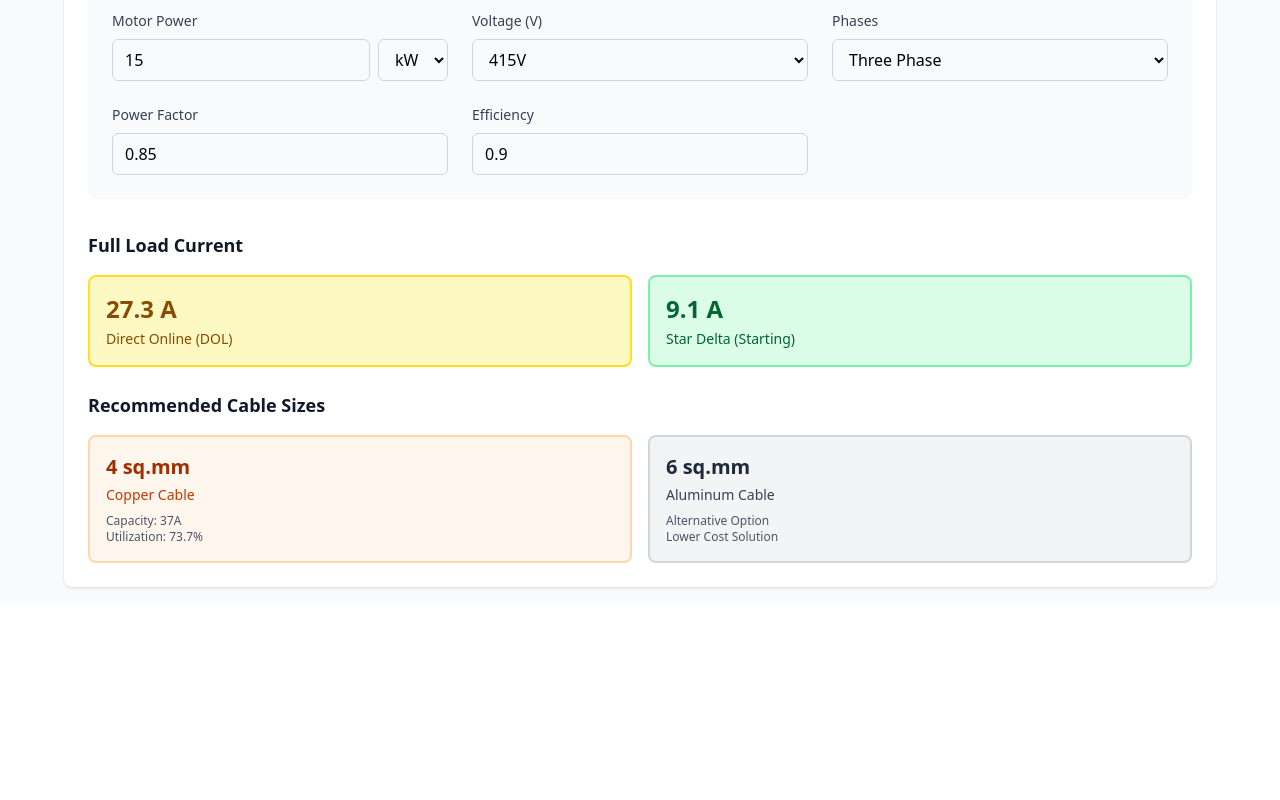
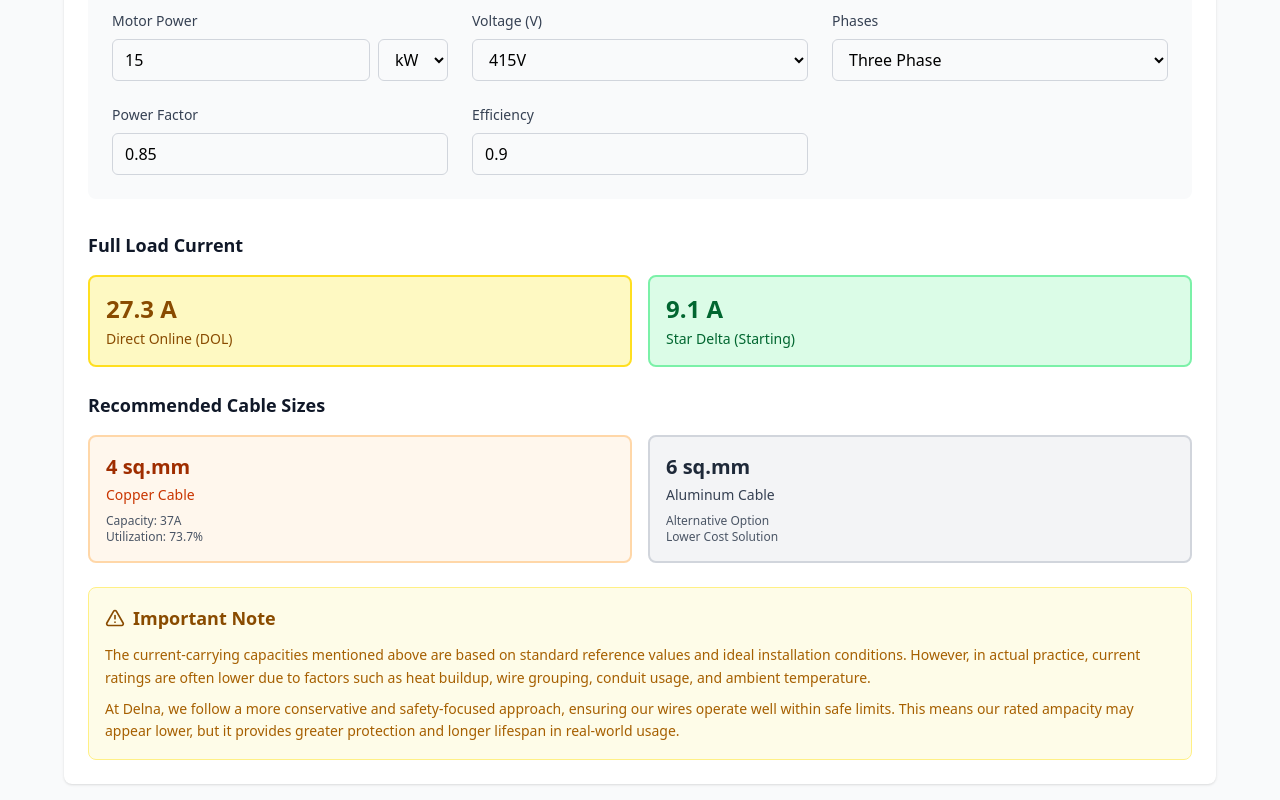
Before and after one commit to dhananjaymonga/Delna-Electric, a React (Vite) app: page /cable-assist in a window 1280 px wide. Shown: the part 217-1017 px from the top of the page. Before the commit the page ends 820 px from the top, so only its background shows below. Built offline with nearby package versions, Linux system fonts and the light colour scheme.

Commit message:
cable-assit add on disclimir

```diff
--- a/src/components/CableAssit.jsx
+++ b/src/components/CableAssit.jsx
@@ -1,6 +1,7 @@
 import React from 'react';
 import { useState, useEffect } from 'react';
 import { ArrowUp, Home } from 'lucide-react';
+import { AlertTriangle } from 'lucide-react';
 
 export default function CableAssistCalculator() {
   const [motorOutput, setMotorOutput] = useState(15);
@@ -251,27 +252,19 @@ export default function CableAssistCalculator() {
                   </div>
                 </div>
 
-                {/* Protection */}
-                {/* <div>
-                  <h3 className="text-lg font-semibold text-gray-900 mb-4">Protection Requirements</h3>
-                  <div className="grid grid-cols-1 md:grid-cols-3 gap-4">
-                    <div className="bg-blue-50 border border-blue-200 rounded-lg p-4">
-                      <div className="text-lg font-bold text-blue-800">{(currentDOL * 1.25).toFixed(1)}A</div>
-                      <div className="text-sm text-blue-700">Overload Setting</div>
-                      <div className="text-xs text-gray-600">125% of FLA</div>
+             {/* Disclaimer */}
+                <div className="bg-yellow-50 border border-yellow-200 rounded-lg p-4">
+                  <h3 className="text-lg font-semibold text-yellow-800 mb-3 flex items-center gap-2">
+                    <AlertTriangle className="h-5 w-5" />
+                    Important Note
+                  </h3>
+                  <p className="text-sm text-yellow-700 leading-relaxed">
+                    The current-carrying capacities mentioned above are based on standard reference values and ideal installation conditions. However, in actual practice, current ratings are often lower due to factors such as heat buildup, wire grouping, conduit usage, and ambient temperature.
+                  </p>
+                  <p className="text-sm text-yellow-700 leading-relaxed mt-2">
+                    At Delna, we follow a more conservative and safety-focused approach, ensuring our wires operate well within safe limits. This means our rated ampacity may appear lower, but it provides greater protection and longer lifespan in real-world usage.
+                  </p>
                 </div>
-                    <div className="bg-purple-50 border border-purple-200 rounded-lg p-4">
-                      <div className="text-lg font-bold text-purple-800">{(currentDOL * 2.5).toFixed(0)}A</div>
-                      <div className="text-sm text-purple-700">MCB Rating</div>
-                      <div className="text-xs text-gray-600">250% of FLA</div>
-                    </div>
-                    <div className="bg-green-50 border border-green-200 rounded-lg p-4">
-                      <div className="text-lg font-bold text-green-800">{(currentDOL * 6).toFixed(0)}A</div>
-                      <div className="text-sm text-green-700">Starting Current</div>
-                      <div className="text-xs text-gray-600">Typical DOL</div>
-                    </div>
-                  </div>
-                </div> */}
               </div>
             </div>
           ) : (
@@ -309,7 +302,7 @@ export default function CableAssistCalculator() {
            <div className="mt-8 p-4 bg-blue-50 border border-blue-200 rounded-lg">
   <h5 className="font-semibold text-blue-800 mb-2">Notes:</h5>
   <ul className="text-sm text-blue-700 space-y-1">
-                  <li>⚠ Disclaimer: This tool provides approximate values for motor current and cable size under standard conditions. Actual requirements may vary depending on installation method, temperature, cable length, and safety factors. Always consult a licensed electrician or refer to IS standards for final selection. </li>
+    <li>• ⚠ Disclaimer: This tool provides approximate values for motor current and cable size under standard conditions. Actual requirements may vary depending on installation method, temperature, cable length, and safety factors. Always consult a licensed electrician or refer to IS standards for final selection</li>
     <li>• Values are for ambient temperature of 30°C</li>
     <li>• For bundled cables, apply derating factors</li>
     <li>• Copper has higher conductivity than aluminum</li>
```
Lines whose indentation alone changed are shown as unchanged.
